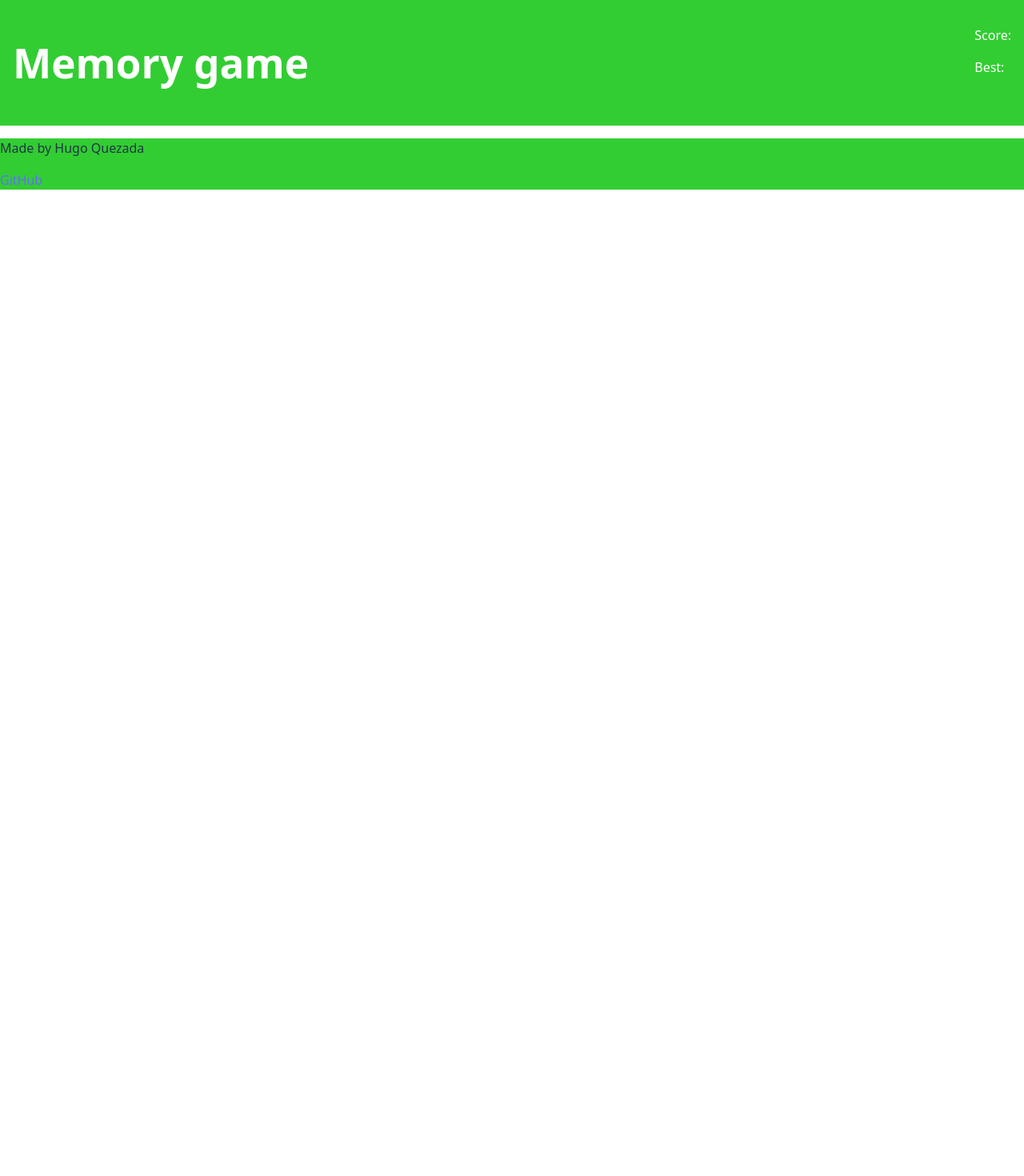
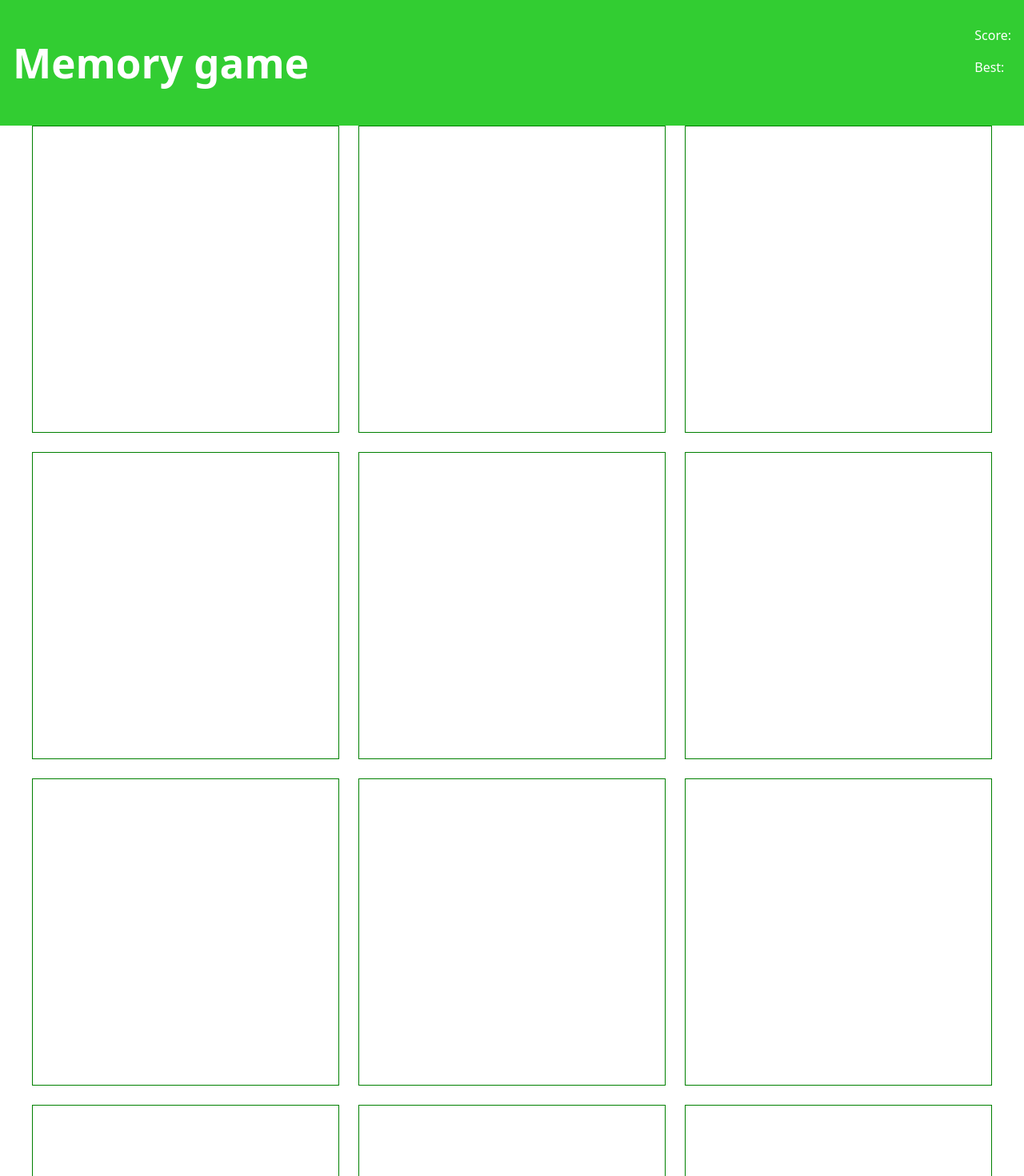
Before and after one commit to hquezada24/memory-card, a React (Vite) app in the folder memory-card/: page / in a window 1280 px wide. Shown: the top 1470 px of the page at 80% size. Before the commit the page ends 800 px from the top, so only its background shows below. Built offline with nearby package versions, Linux system fonts and the light colour scheme.

Commit message:
Create Board and Card components and their styling sheets.

```diff
--- a/memory-card/src/App.jsx
+++ b/memory-card/src/App.jsx
@@ -1,12 +1,14 @@
 import { useState } from "react";
 import Header from "./components/Header";
 import Footer from "./components/Footer";
+import Board from "./components/Board";
 import "./App.css";
 
 function App() {
   return (
     <>
       <Header />
+      <Board />
       <Footer />
     </>
   );
--- /dev/null
+++ b/memory-card/src/components/Board.css
@@ -0,0 +1,10 @@
+.board {
+  width: 100%;
+  height: auto;
+  display: grid;
+  grid-template-columns: repeat(auto-fit, minmax(min(300px, 100%), 1fr));
+  gap: 1.5rem; /* Spacing between items */
+  max-width: 1200px; /* Optional: Prevent grid from stretching too wide */
+  margin-inline: auto; /* Center horizontally (works with max-width) */
+  padding-inline: 1rem; /* Prevent edge touching on small screens */
+}
--- /dev/null
+++ b/memory-card/src/components/Board.jsx
@@ -0,0 +1,25 @@
+import "./Board.css";
+import Card from "./Card";
+
+const Board = () => {
+  return (
+    <>
+      <div className="board">
+        <Card />
+        <Card />
+        <Card />
+        <Card />
+        <Card />
+        <Card />
+        <Card />
+        <Card />
+        <Card />
+        <Card />
+        <Card />
+        <Card />
+      </div>
+    </>
+  );
+};
+
+export default Board;
--- /dev/null
+++ b/memory-card/src/components/Card.css
@@ -0,0 +1,9 @@
+.card {
+  aspect-ratio: 1 / 1; /* Ensures square shape */
+  /* Optional: Add content styling */
+  display: flex;
+  flex-direction: column;
+  align-items: center;
+  justify-content: space-evenly;
+  border: 1px solid green;
+}
--- /dev/null
+++ b/memory-card/src/components/Card.jsx
@@ -0,0 +1,11 @@
+import "./Card.css";
+
+const Card = () => {
+  return (
+    <>
+      <div className="card"></div>
+    </>
+  );
+};
+
+export default Card;
```
